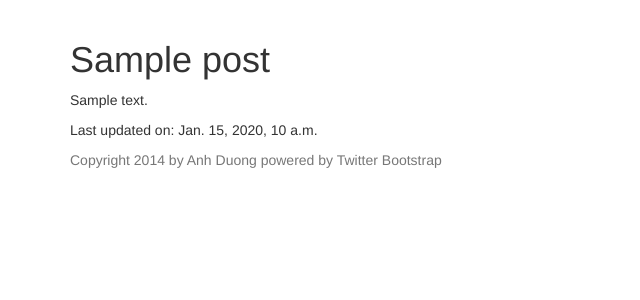
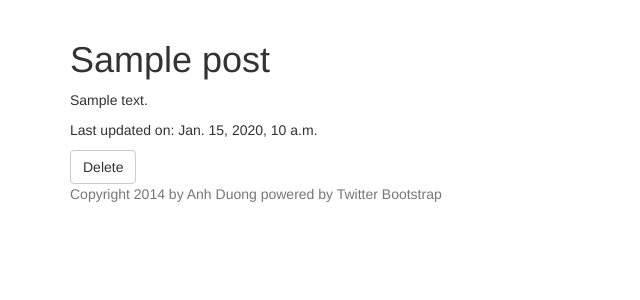
Before and after one commit to ninjahoahong/django-basic-crud, a Django app: page /blog/1 in a window 1280 px wide. Shown: the part 52-352 px from the top of the page, without its empty margins (0-640 px from the left). Run offline with Django 3.2, Linux system fonts and the light colour scheme; tables that the repository leaves empty hold one stand-in row (values such as "Sample post"); some libraries are stand-ins or nearby versions.

Commit message:
add delete feature

```diff
--- a/djabacrud/blog/templates/post/post.html
+++ b/djabacrud/blog/templates/post/post.html
@@ -14,5 +14,6 @@
     Last updated on:
     {{post.last_updated}}
     </p>
+    <a class="btn btn-default" href="/blog/delete/{{post.id}}">Delete</a>
 </div>
 {% endblock %}
--- a/djabacrud/blog/views.py
+++ b/djabacrud/blog/views.py
@@ -32,3 +32,10 @@ def post(request, post_id):
     post = Post.objects.get(id=post_id)
     return render_to_response("post/post.html", {'post': post},
                               context_instance=RequestContext(request))
+
+
+def post_delete(request, post_id):
+    redirect_url = "/"
+    post = Post.objects.get(id=post_id)
+    post.delete()
+    return HttpResponseRedirect(redirect_url)
--- a/djabacrud/djabacrud/urls.py
+++ b/djabacrud/djabacrud/urls.py
@@ -6,6 +6,7 @@ urlpatterns = patterns('',
                        # blog views
                        url(r'^$', index),
                        url(r'^blog/(?P<post_id>\d+)$', post),
+                       url(r'^blog/delete/(?P<post_id>\d+)$', post_delete),
                        url(r'^blog/create/$', post_new),
                        # admin views
                        url(r'^admin/', include(admin.site.urls)),
```
